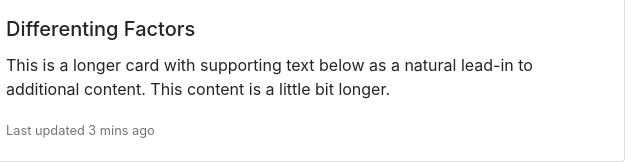
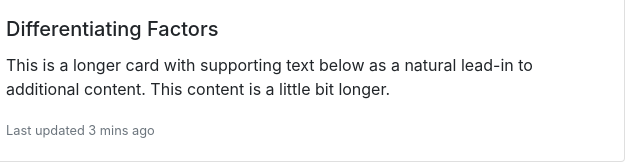
Before and after one commit to beatrizcodes/beatrizcodes.github.io, a plain HTML site: page index.html in a window 1280 px wide. Shown: the part 1753-1915 px from the top of the page, 0-640 px from the left. Drawn offline with nearby package versions, Linux system fonts and the light colour scheme.

Commit message:
Add files via upload

```diff
--- a/index.html
+++ b/index.html
@@ -160,7 +160,7 @@
   <div class="card">
     <img class="img-fluid" alt="Responsive image" src="img/unique.png" class="card-img-top" alt="unique">
     <div class="card-body">
-      <h5 class="card-title">Differenting Factors</h5>
+      <h5 class="card-title">Differentiating Factors</h5>
       <p class="card-text">This is a longer card with supporting text below as a natural lead-in to additional content. This content is a little bit longer.</p>
       <p class="card-text"><small class="text-muted">Last updated 3 mins ago</small></p>
     </div>
```
